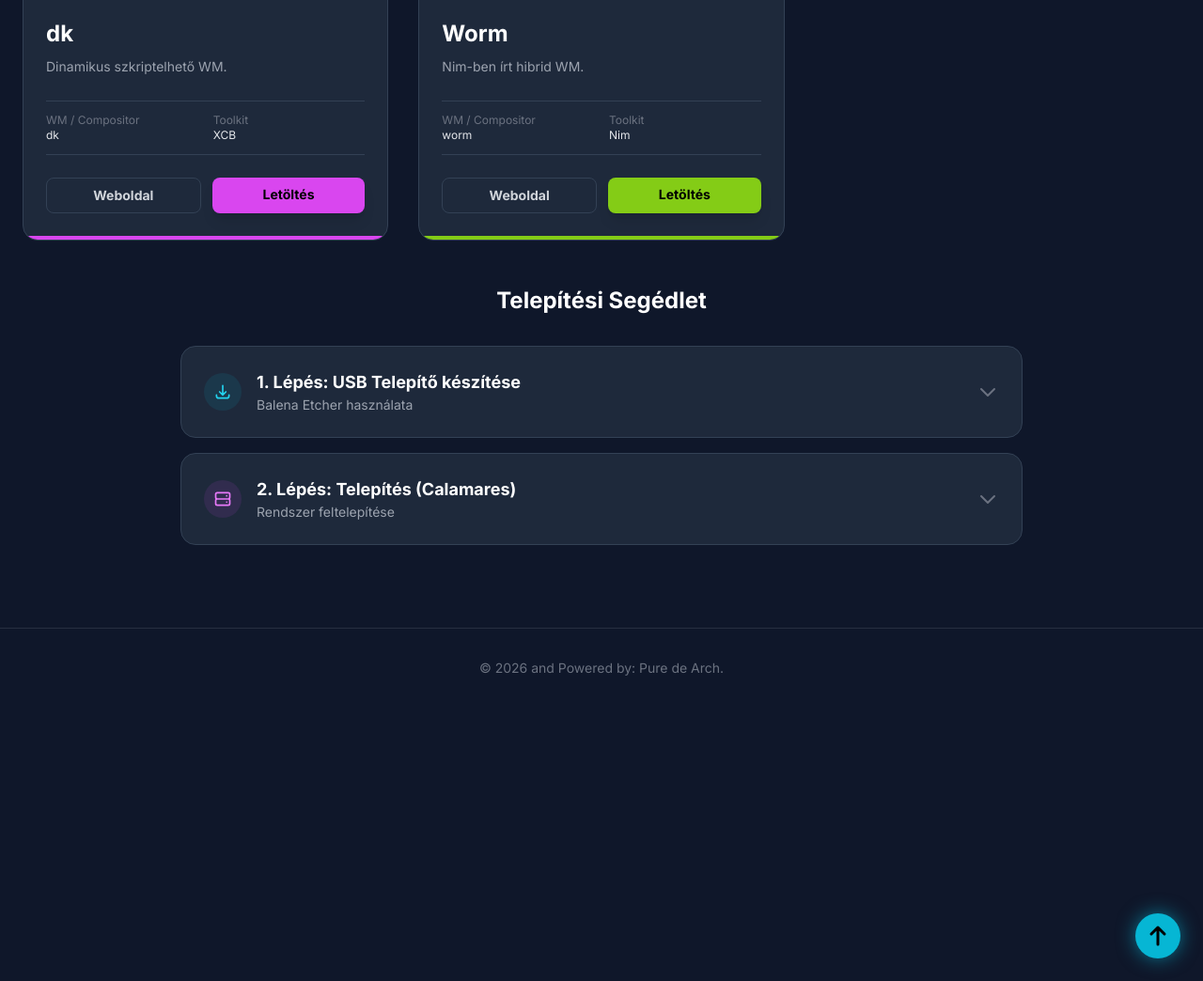
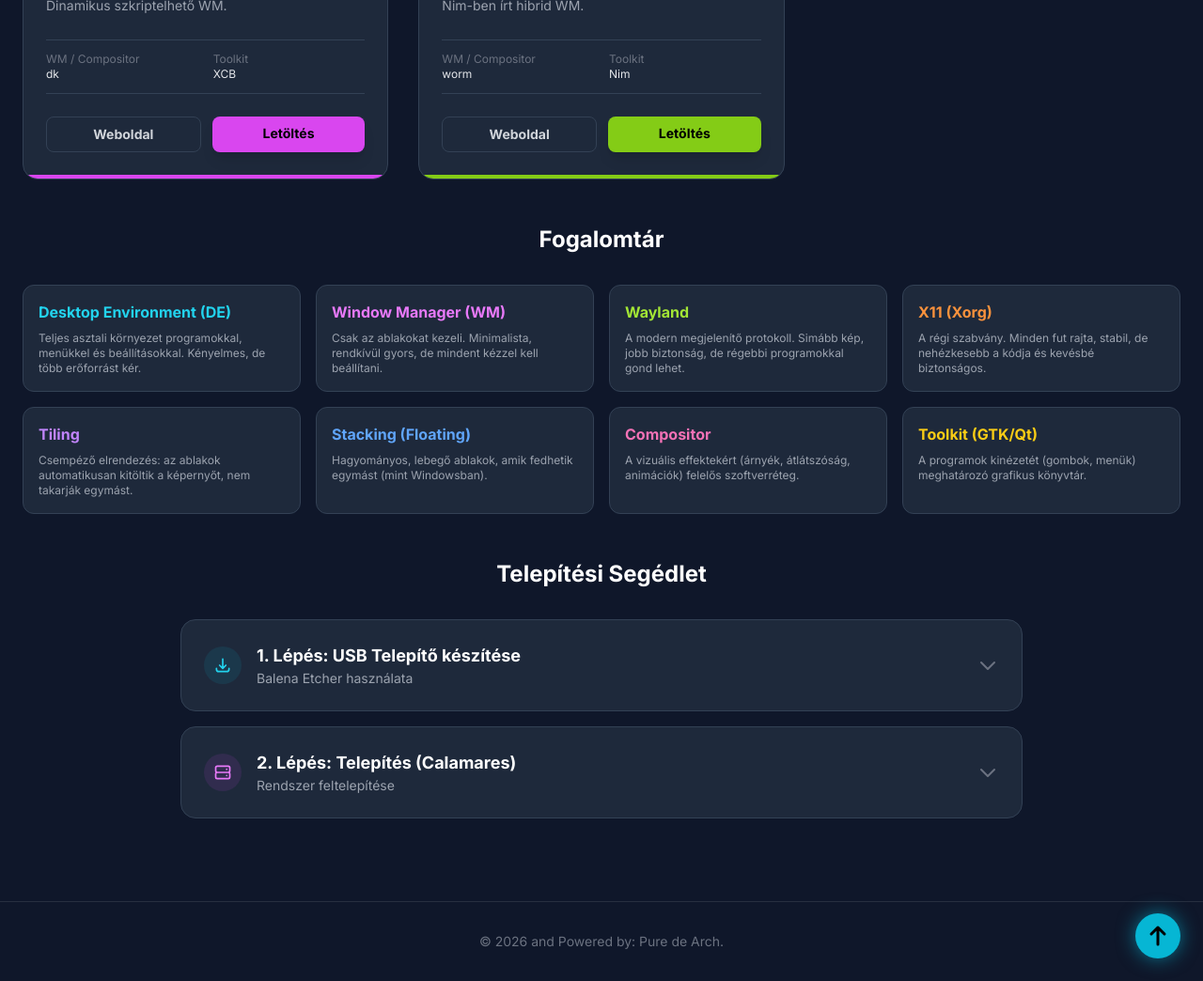
Before and after one commit to Pure-de-Arch/Pure-de-Arch.github.io, a Jekyll site: the page built from index.html, in a window 1280 px wide and 1400 px high, scrolled down 9482 px, cut to the strip 356-1400 px from the top of the window. Shown: the whole strip at 94% size. Built offline with Jekyll 4.4.1, drawn with Linux system fonts in a browser that asks for light colours; nearby versions of some CDN libraries.

Commit message:
Update index.html

```diff
--- a/index.html
+++ b/index.html
@@ -4,6 +4,17 @@ title: Arch Environment Finder
 ---
 
 <script src="https://cdn.jsdelivr.net/npm/chart.js"></script>
+
+<style>
+    /* Elrejtjük a layout által generált fejlécet és navigációt */
+    body > header, .site-header, .site-title, .site-nav, nav:not(#scroll-header nav) {
+        display: none !important;
+    }
+    /* Biztosítjuk, hogy a saját elemeink látszódjanak */
+    #scroll-header, .max-w-7xl {
+        display: block;
+    }
+</style>
 
 <div id="scroll-header" class="fixed top-0 left-0 w-full z-50 py-3 bg-darkbg-900/90 backdrop-blur-md border-b border-white/5 transition-all duration-300 opacity-0 -translate-y-full pointer-events-none">
     <div class="max-w-7xl mx-auto px-6 flex items-center">
@@ -154,6 +165,44 @@ title: Arch Environment Finder
             <span>Összehasonlítás törlése</span>
             <span id="compare-count" class="bg-white text-fuchsia-600 text-xs rounded-full w-5 h-5 flex items-center justify-center">0</span>
         </button>
+    </div>
+
+    <div class="max-w-7xl mx-auto mt-24">
+        <h2 class="text-2xl font-bold text-center text-white mb-8">Fogalomtár</h2>
+        <div class="grid grid-cols-1 md:grid-cols-2 lg:grid-cols-4 gap-4">
+            <div class="p-4 rounded-xl bg-darkbg-800 border border-darkbg-700 hover:border-cyan-500/50 transition-colors">
+                <h3 class="text-cyan-400 font-bold mb-2">Desktop Environment (DE)</h3>
+                <p class="text-xs text-gray-400">Teljes asztali környezet programokkal, menükkel és beállításokkal. Kényelmes, de több erőforrást kér.</p>
+            </div>
+            <div class="p-4 rounded-xl bg-darkbg-800 border border-darkbg-700 hover:border-fuchsia-500/50 transition-colors">
+                <h3 class="text-fuchsia-400 font-bold mb-2">Window Manager (WM)</h3>
+                <p class="text-xs text-gray-400">Csak az ablakokat kezeli. Minimalista, rendkívül gyors, de mindent kézzel kell beállítani.</p>
+            </div>
+            <div class="p-4 rounded-xl bg-darkbg-800 border border-darkbg-700 hover:border-lime-500/50 transition-colors">
+                <h3 class="text-lime-400 font-bold mb-2">Wayland</h3>
+                <p class="text-xs text-gray-400">A modern megjelenítő protokoll. Simább kép, jobb biztonság, de régebbi programokkal gond lehet.</p>
+            </div>
+            <div class="p-4 rounded-xl bg-darkbg-800 border border-darkbg-700 hover:border-orange-500/50 transition-colors">
+                <h3 class="text-orange-400 font-bold mb-2">X11 (Xorg)</h3>
+                <p class="text-xs text-gray-400">A régi szabvány. Minden fut rajta, stabil, de nehézkesebb a kódja és kevésbé biztonságos.</p>
+            </div>
+            <div class="p-4 rounded-xl bg-darkbg-800 border border-darkbg-700 hover:border-purple-500/50 transition-colors">
+                <h3 class="text-purple-400 font-bold mb-2">Tiling</h3>
+                <p class="text-xs text-gray-400">Csempéző elrendezés: az ablakok automatikusan kitöltik a képernyőt, nem takarják egymást.</p>
+            </div>
+            <div class="p-4 rounded-xl bg-darkbg-800 border border-darkbg-700 hover:border-blue-500/50 transition-colors">
+                <h3 class="text-blue-400 font-bold mb-2">Stacking (Floating)</h3>
+                <p class="text-xs text-gray-400">Hagyományos, lebegő ablakok, amik fedhetik egymást (mint Windowsban).</p>
+            </div>
+            <div class="p-4 rounded-xl bg-darkbg-800 border border-darkbg-700 hover:border-pink-500/50 transition-colors">
+                <h3 class="text-pink-400 font-bold mb-2">Compositor</h3>
+                <p class="text-xs text-gray-400">A vizuális effektekért (árnyék, átlátszóság, animációk) felelős szoftverréteg.</p>
+            </div>
+            <div class="p-4 rounded-xl bg-darkbg-800 border border-darkbg-700 hover:border-yellow-500/50 transition-colors">
+                <h3 class="text-yellow-400 font-bold mb-2">Toolkit (GTK/Qt)</h3>
+                <p class="text-xs text-gray-400">A programok kinézetét (gombok, menük) meghatározó grafikus könyvtár.</p>
+            </div>
+        </div>
     </div>
 
     <div class="max-w-4xl mx-auto mt-20 space-y-4">
```
